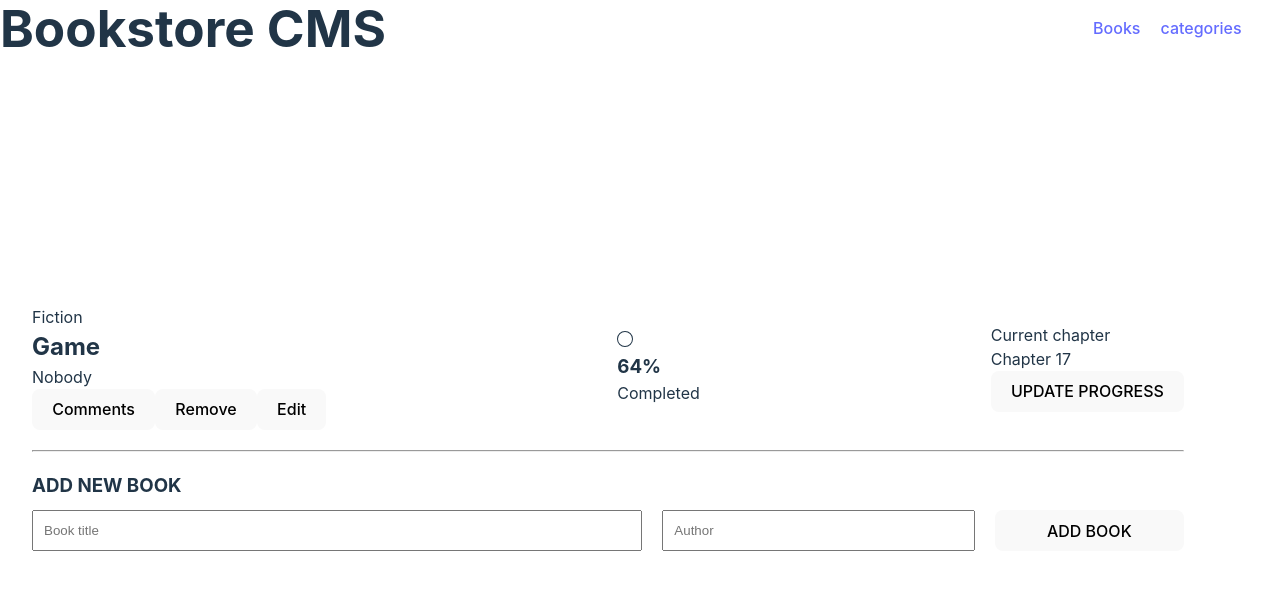
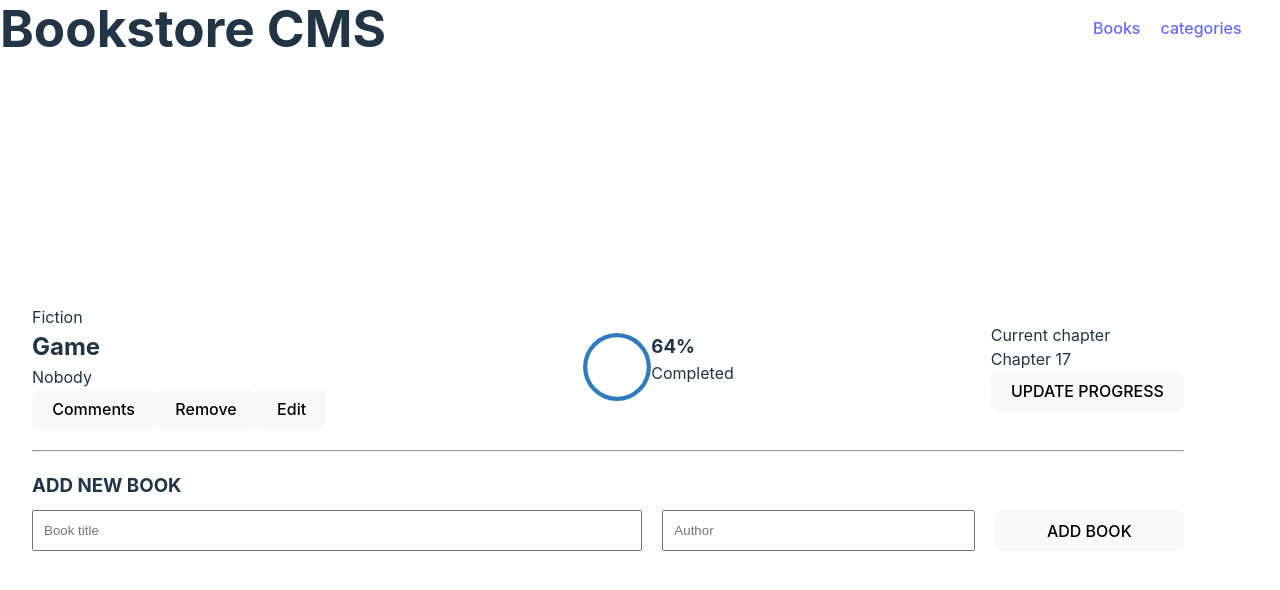
Before and after one commit to Luffytaro22/Bookstore, a React (Vite) app: page / in a window 1280 px wide. Shown: the top 590 px of the page. Built offline with nearby package versions, Linux system fonts and the light colour scheme; no server answers.

Commit message:
Added styles to the circle

```diff
--- a/src/styles/books.module.css
+++ b/src/styles/books.module.css
@@ -8,3 +8,13 @@
 .booksInfo {
   text-align: left;
 }
+
+.booksComplete {
+  display: flex;
+}
+
+.Oval2 {
+  width: 4.25rem;
+  height: 4.25rem;
+  color: #307bbe;
+}
```
